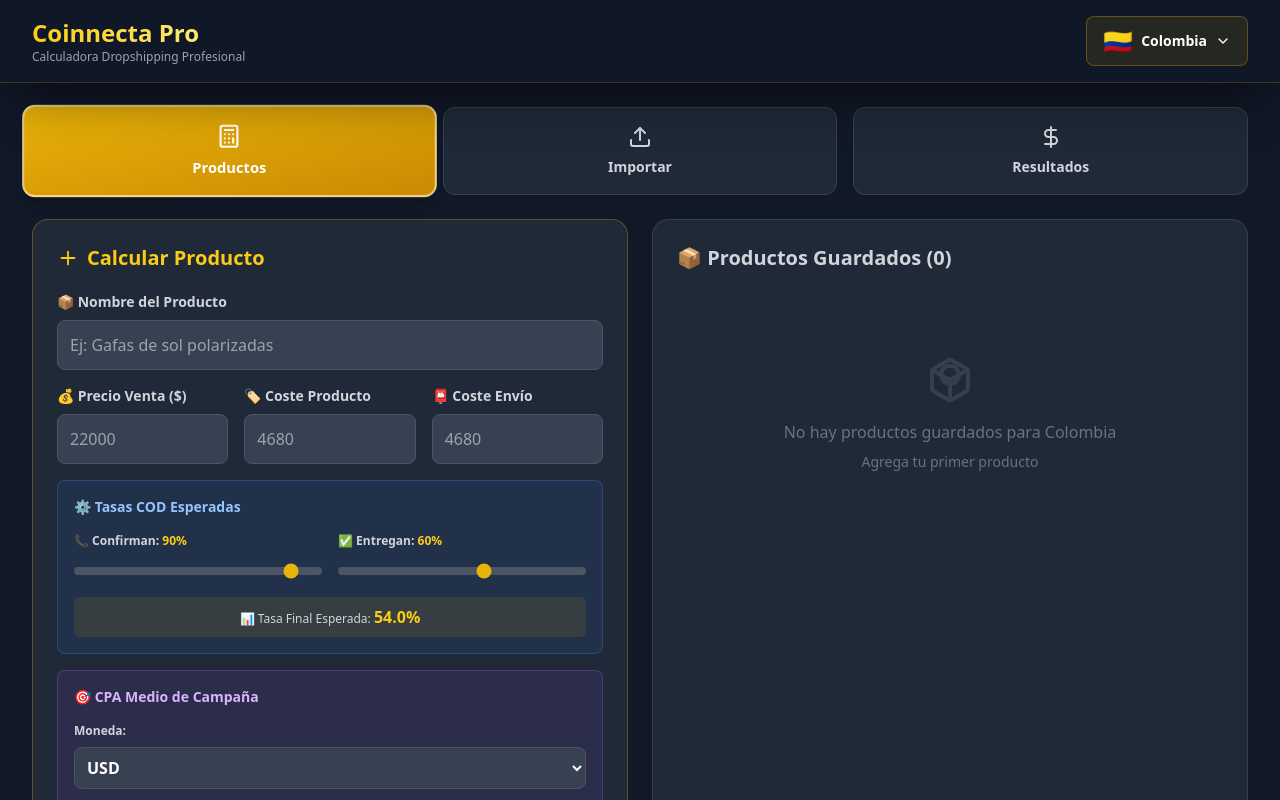
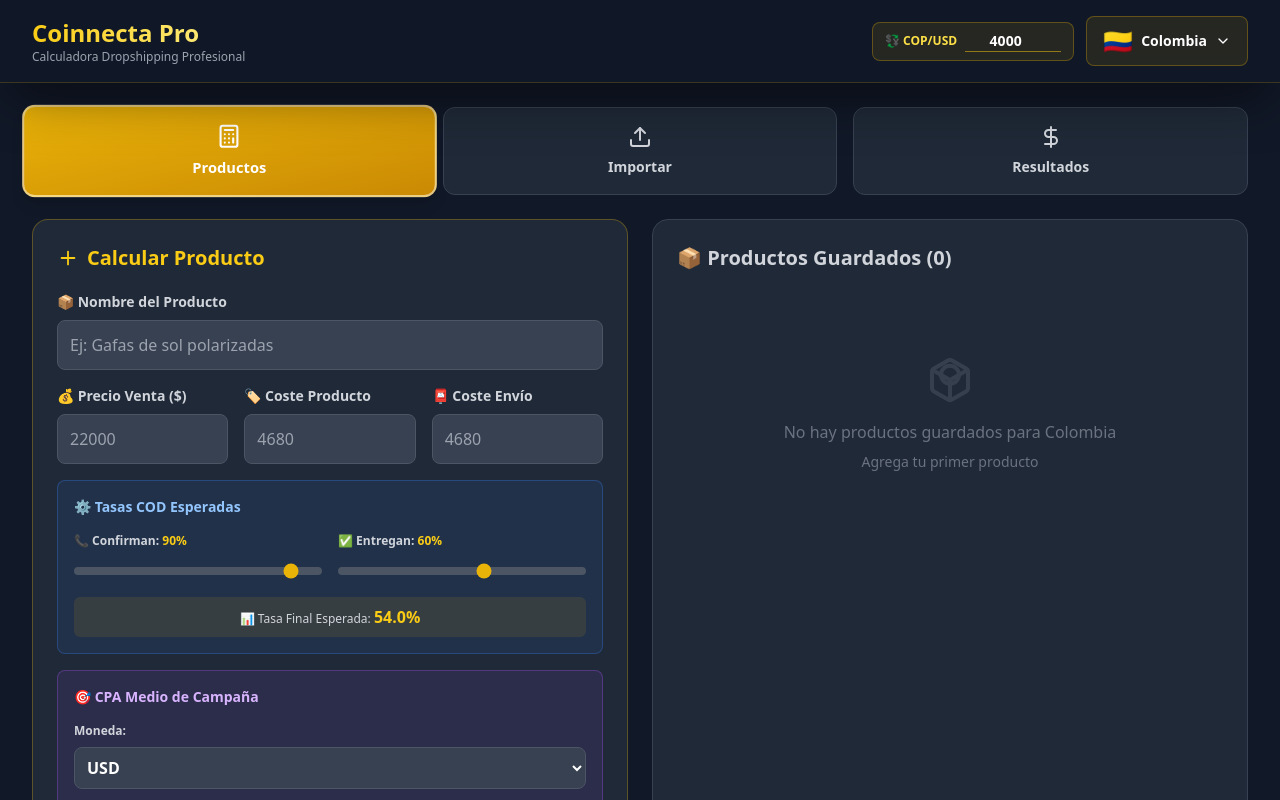
Before and after one commit to mariafernandalopezramirez95-rgb/Calculadorav3, a React (Vite) app: page / in a window 1280 px wide. Shown: the top 800 px of the page. Built offline with nearby package versions, Linux system fonts and the light colour scheme.

Commit message:
Tasas de cambio editables para todos los países (COP, GTQ, EUR, ARS)
Co-Authored-By: Claude Sonnet 4.6 <noreply@anthropic.com>

```diff
--- a/App.tsx
+++ b/App.tsx
@@ -376,8 +376,14 @@ export default function App() {
   const [cargando, setCargando] = useState(false);
   const [feedbackMsg, setFeedbackMsg] = useState<{type: 'success' | 'error', text: string} | null>(null);
   const [tasaARS, setTasaARS] = useState(1200);
+  const [tasaCOP, setTasaCOP] = useState(4000);
+  const [tasaGTQ, setTasaGTQ] = useState(7.8);
+  const [tasaEUR, setTasaEUR] = useState(0.92);
 
   useEffect(() => { TASAS_USD.ARS = tasaARS; }, [tasaARS]);
+  useEffect(() => { TASAS_USD.COP = tasaCOP; }, [tasaCOP]);
+  useEffect(() => { TASAS_USD.GTQ = tasaGTQ; }, [tasaGTQ]);
+  useEffect(() => { TASAS_USD.EUR = tasaEUR; }, [tasaEUR]);
 
   useEffect(() => {
     try {
@@ -793,13 +799,25 @@ export default function App() {
             {paisSel === 'argentina' && (
               <div className="flex items-center gap-2 px-3 py-2 bg-blue-500/10 border border-blue-500/30 rounded-lg">
                 <span className="text-xs text-blue-300 font-bold whitespace-nowrap">💱 ARS/USD</span>
-                <input
-                  type="number"
-                  value={tasaARS}
-                  onChange={(e) => setTasaARS(parseFloat(e.target.value) || 1)}
-                  className="w-20 bg-transparent text-white text-sm font-bold text-center outline-none border-b border-blue-400/50"
-                  min="1"
-                />
+                <input type="number" value={tasaARS} onChange={(e) => setTasaARS(parseFloat(e.target.value) || 1)} className="w-24 bg-transparent text-white text-sm font-bold text-center outline-none border-b border-blue-400/50" min="1" />
+              </div>
+            )}
+            {paisSel === 'colombia' && (
+              <div className="flex items-center gap-2 px-3 py-2 bg-yellow-500/10 border border-yellow-500/30 rounded-lg">
+                <span className="text-xs text-yellow-300 font-bold whitespace-nowrap">💱 COP/USD</span>
+                <input type="number" value={tasaCOP} onChange={(e) => setTasaCOP(parseFloat(e.target.value) || 1)} className="w-24 bg-transparent text-white text-sm font-bold text-center outline-none border-b border-yellow-400/50" min="1" />
+              </div>
+            )}
+            {paisSel === 'guatemala' && (
+              <div className="flex items-center gap-2 px-3 py-2 bg-green-500/10 border border-green-500/30 rounded-lg">
+                <span className="text-xs text-green-300 font-bold whitespace-nowrap">💱 GTQ/USD</span>
+                <input type="number" value={tasaGTQ} onChange={(e) => setTasaGTQ(parseFloat(e.target.value) || 1)} className="w-20 bg-transparent text-white text-sm font-bold text-center outline-none border-b border-green-400/50" step="0.1" min="0.1" />
+              </div>
+            )}
+            {paisSel === 'espana' && (
+              <div className="flex items-center gap-2 px-3 py-2 bg-purple-500/10 border border-purple-500/30 rounded-lg">
+                <span className="text-xs text-purple-300 font-bold whitespace-nowrap">💱 EUR/USD</span>
+                <input type="number" value={tasaEUR} onChange={(e) => setTasaEUR(parseFloat(e.target.value) || 0.01)} className="w-20 bg-transparent text-white text-sm font-bold text-center outline-none border-b border-purple-400/50" step="0.01" min="0.01" />
               </div>
             )}
             <div className="relative">
```
